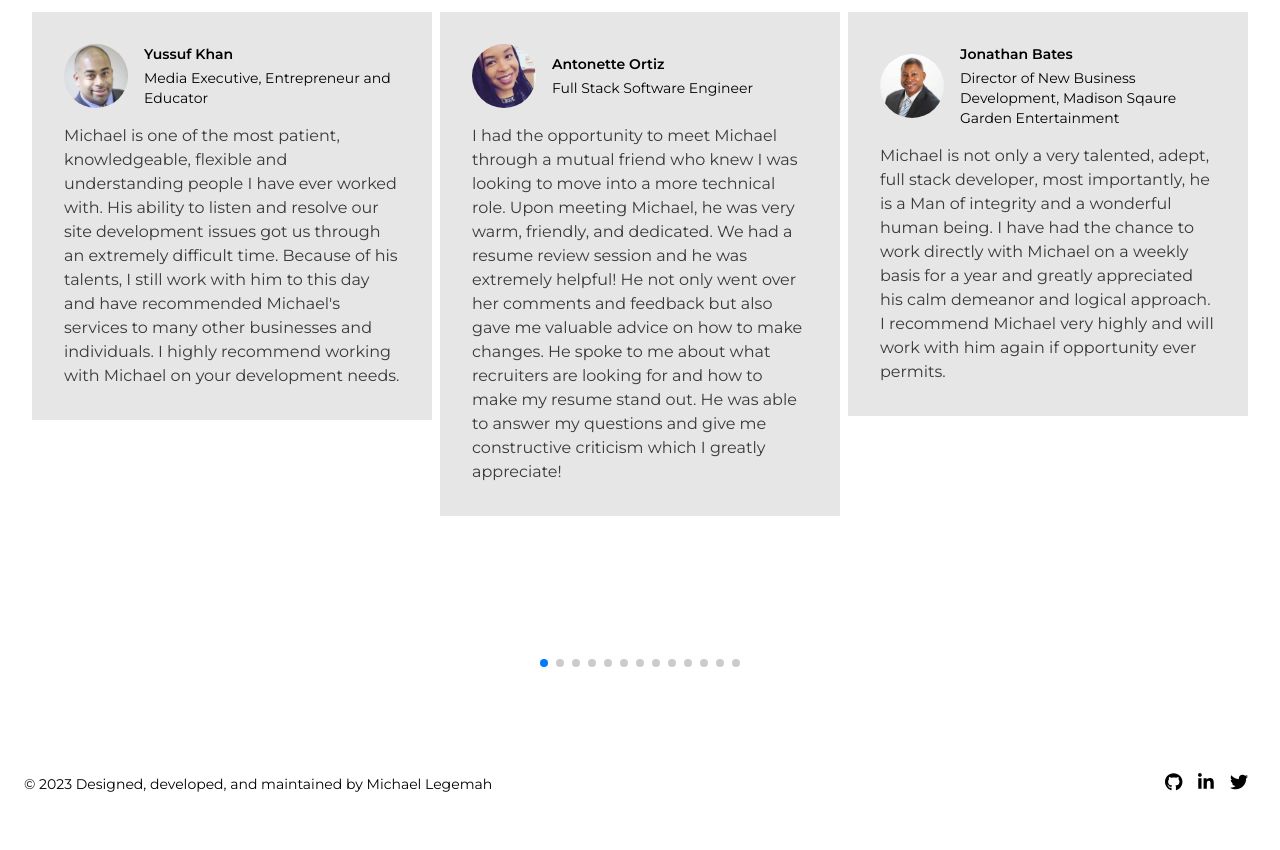
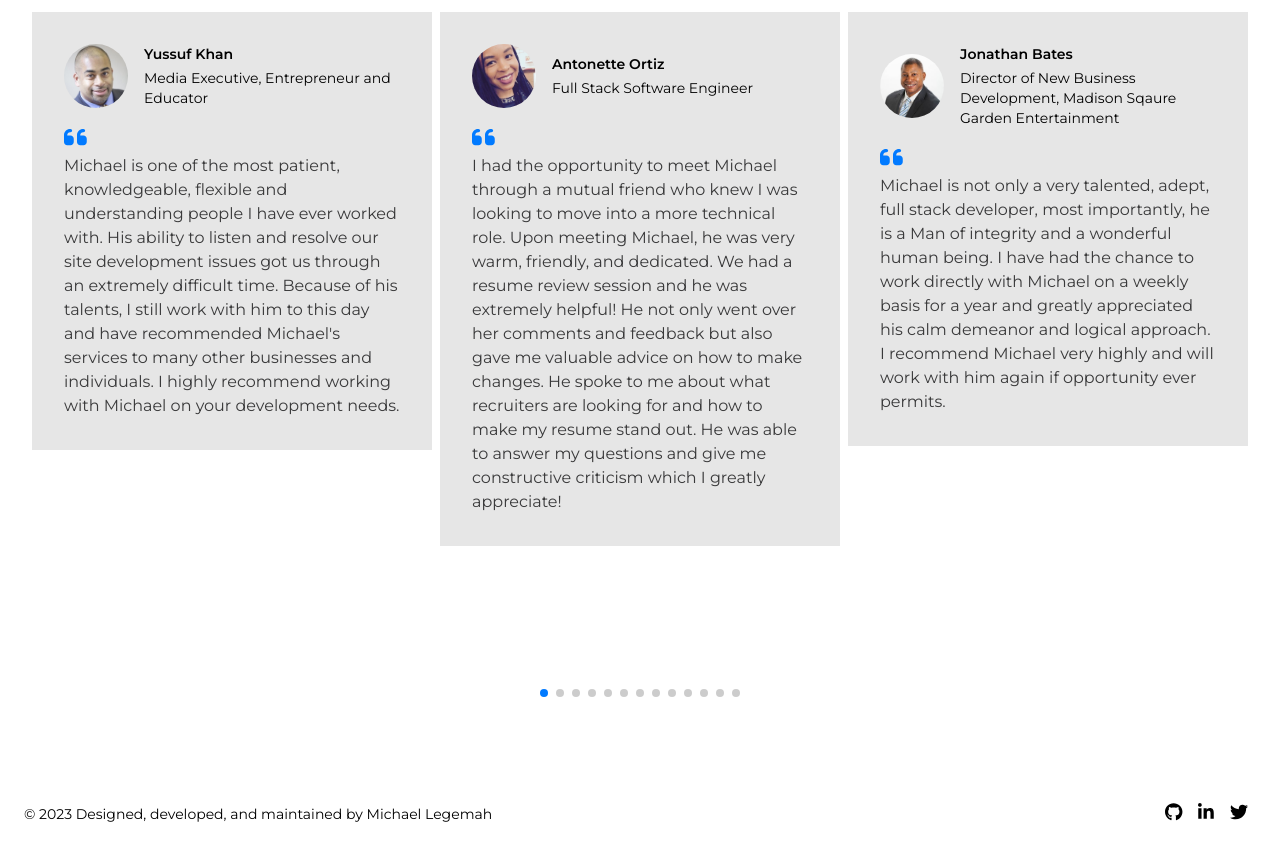
Before and after one commit to MikeLegemah5799/mleg-portfolio, a Next.js app: page / in a window 1280 px wide. Shown: the part 2480-3330 px from the top of the page. Before the commit the page ends 3300 px from the top, so only its background shows below. Built offline with nearby package versions, Linux system fonts and the light colour scheme.

Commit message:
added quote, fixed deps

```diff
--- a/components/Testimonials/Testimonials.js
+++ b/components/Testimonials/Testimonials.js
@@ -1,6 +1,8 @@
 import React from 'react';
 import Image from 'next/image';
 import { clients } from './clients';
+import { FontAwesomeIcon } from '@fortawesome/react-fontawesome';
+import { faQuoteLeft } from '@fortawesome/free-solid-svg-icons';
 import SwiperCore, { Navigation, Pagination } from 'swiper';
 import { Swiper, SwiperSlide } from 'swiper/react';
 import 'swiper/swiper-bundle.min.css';
@@ -48,7 +50,12 @@ const Testimonials = () => {
                                             <p className="mt-1 text-black">{c.title}</p>
                                         </div>
                                     </div>
-                                    <p className="relative mt-4 text-gray-dark">
+                                        <FontAwesomeIcon
+                                            icon={faQuoteLeft}
+                                        style={{ fontSize: 26, color: "#017AFF" }}
+                                        className="mt-4"
+                                        />
+                                    <p className="relative text-gray-dark">
                                         {c.review}
                                     </p>
                                 </blockquote>
--- a/package.json
+++ b/package.json
@@ -15,7 +15,7 @@
     "@fortawesome/react-fontawesome": "^0.2.0",
     "@next/font": "^13.0.6",
     "eslint": "8.28.0",
-    "eslint-config-next": "^12.0.4",
+    "eslint-config-next": "^13.0.5",
     "flowbite": "^1.5.5",
     "flowbite-react": "^0.3.7",
     "framer-motion": "^7.6.12",
```
Also changed, not shown: 1 other file (tests, documents, lock files or other folders).
